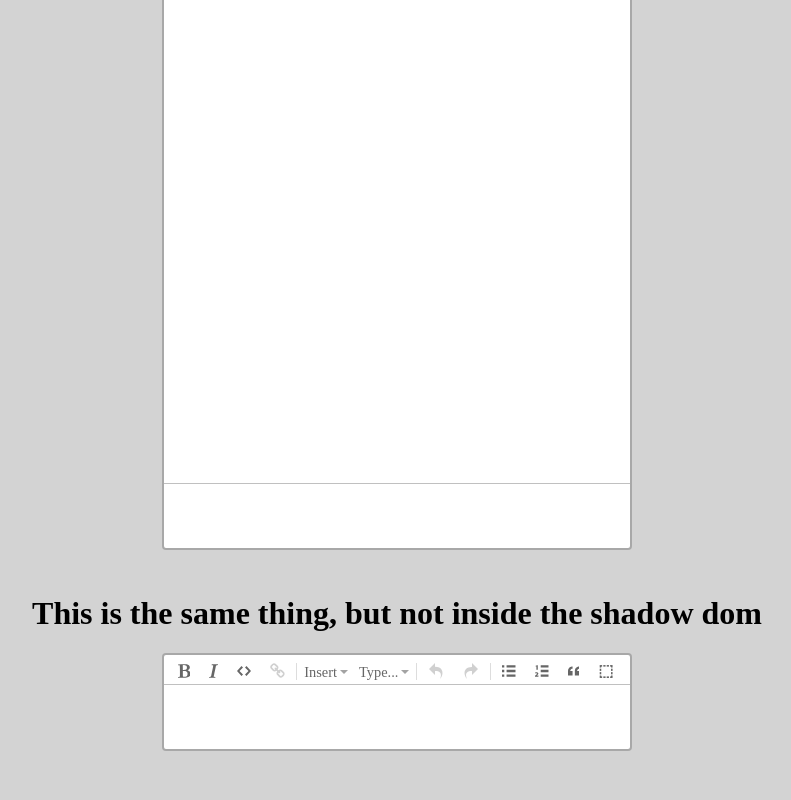
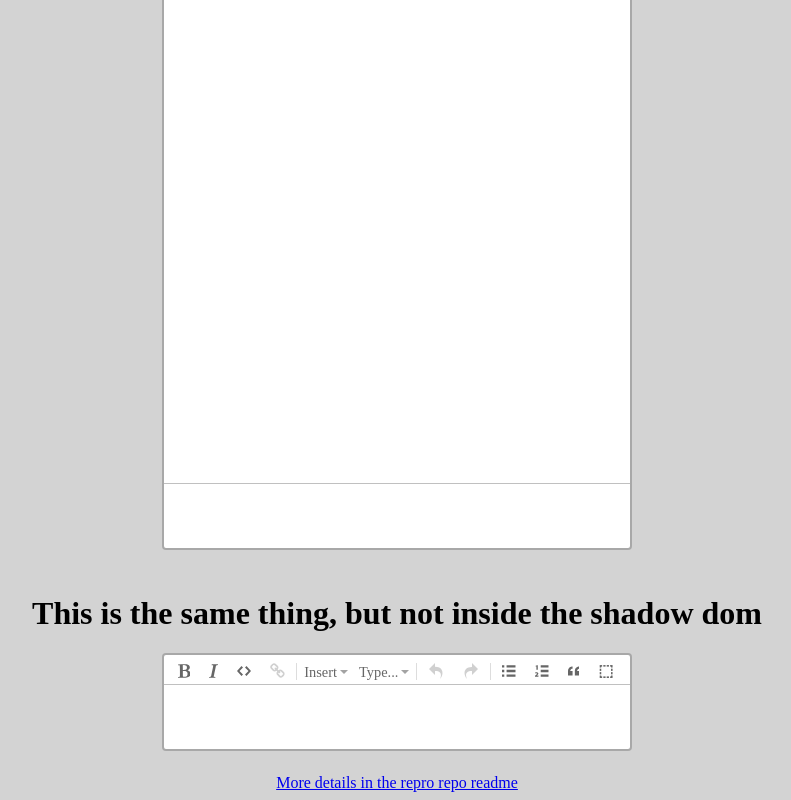
Before and after one commit to TehShrike/prosemirror-inside-shadow-dom, a website: page index.html in a window 1280 px wide. Shown: the part 1052-1852 px from the top of the page, without its empty margins (243-1034 px from the left). Drawn offline with Linux system fonts and the light colour scheme.

Commit message:
Link to the repo readme

```diff
--- a/index.html
+++ b/index.html
@@ -70,5 +70,7 @@
 
     <h1>This is the same thing, but not inside the shadow dom</h1>
     <div id="editor"></div>
+
+    <a href="https://github.com/TehShrike/prosemirror-inside-shadow-dom#prosemirror-issues-inside-a-shadow-dom">More details in the repro repo readme</a>
   </body>
 </html>
```
